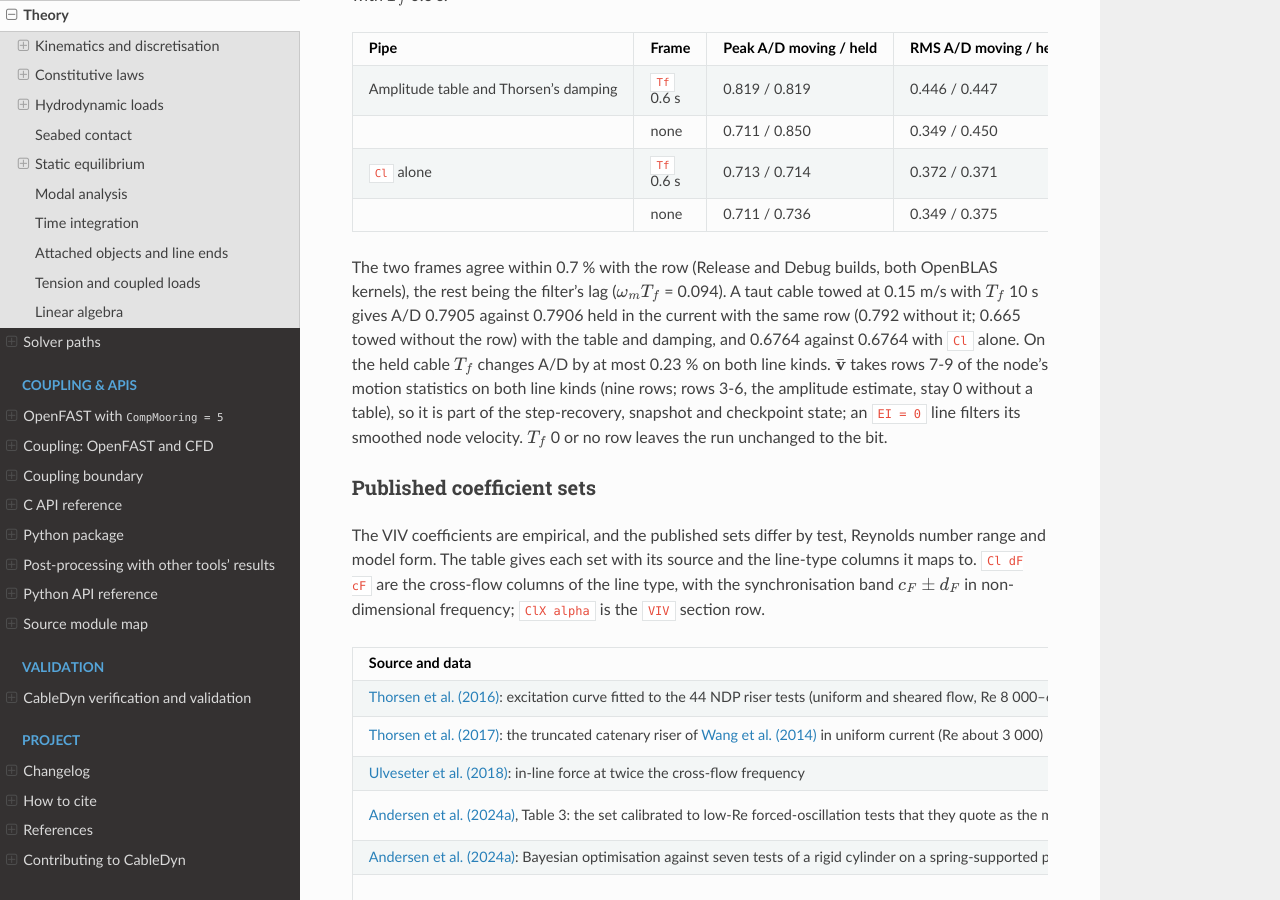
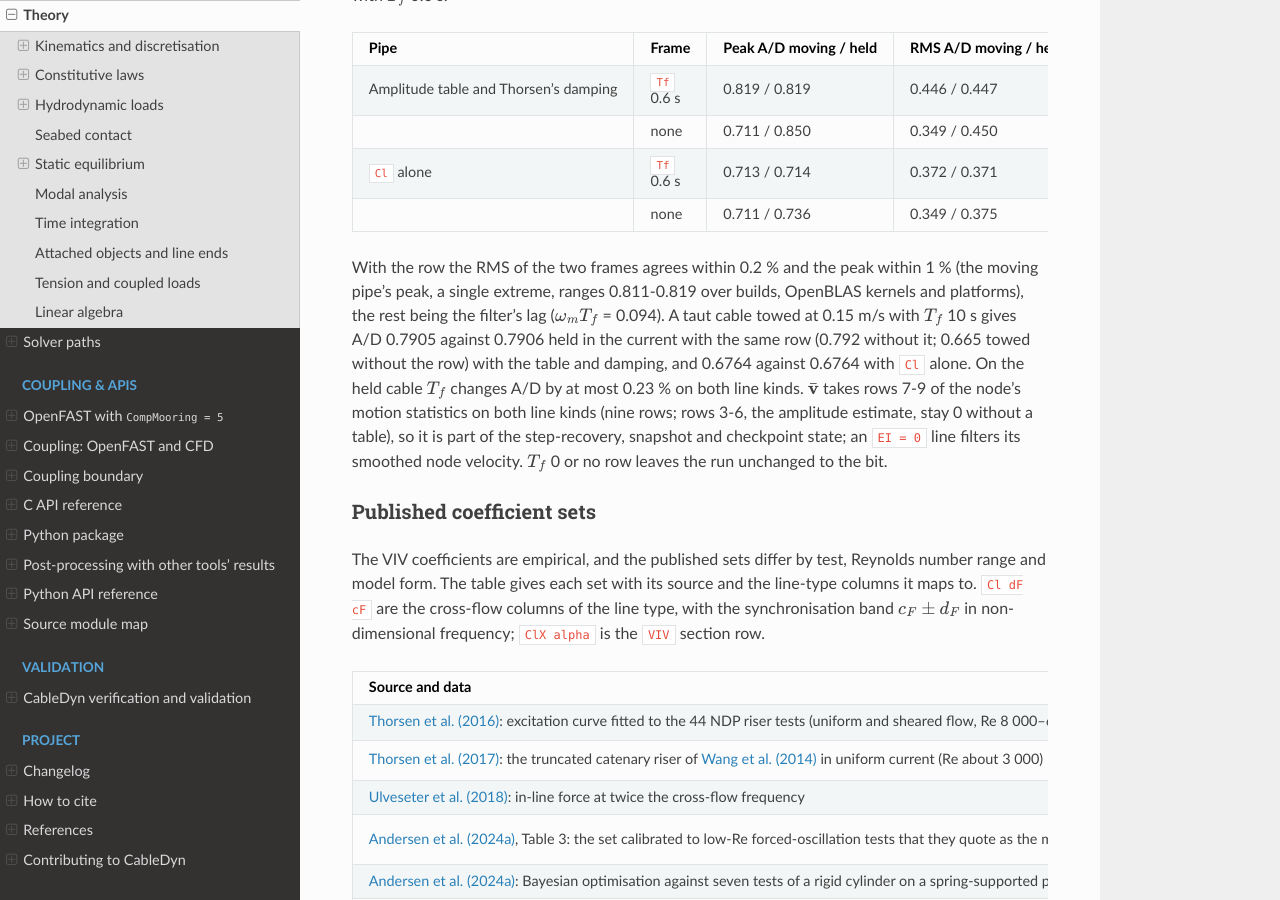
Before and after one commit to SMI-Lab-Inha/CableDyn, a Sphinx documentation site: the page built from doc/theory.rst, in a window 1280 px wide and 900 px high, scrolled down 28168 px. Built offline with Sphinx 7.4.7 and the Read the Docs theme 3.1.0, drawn with Linux system fonts in a browser that asks for light colours.

Commit message:
test: frame check gates the peak at 2 %, the RMS at 1 %
On Linux with the Prescott OpenBLAS kernel the moving pipe's peak A/D was 0.8106 against 0.8189
held (1.01 %), above the 1 % gate, while the RMS agreed within 0.2 %. The peak is a single
extreme of the response and ranges 0.811-0.819 over builds, kernels and platforms; the RMS is
the robust measure. The theory section states the spread.

Signed-off-by: Jae Hoon Seo <jaehoon.seo@inha.ac.kr>

```diff
--- a/doc/theory.rst
+++ b/doc/theory.rst
@@ -1535,7 +1535,8 @@ differ by :math:`(m - \rho A)\dot V`), with :math:`T_f` 0.6 s:
      - 0.711 / 0.736
      - 0.349 / 0.375
 
-The two frames agree within 0.7 % with the row (Release and Debug builds, both OpenBLAS kernels),
+With the row the RMS of the two frames agrees within 0.2 % and the peak within 1 % (the moving
+pipe's peak, a single extreme, ranges 0.811-0.819 over builds, OpenBLAS kernels and platforms),
 the rest being the filter's lag
 (:math:`\omega_m T_f` = 0.094). A taut cable towed at 0.15 m/s with :math:`T_f` 10 s gives A/D
 0.7905 against 0.7906 held in the current with the same row (0.792 without it; 0.665 towed without
```
Also changed, not shown: 1 other file.
